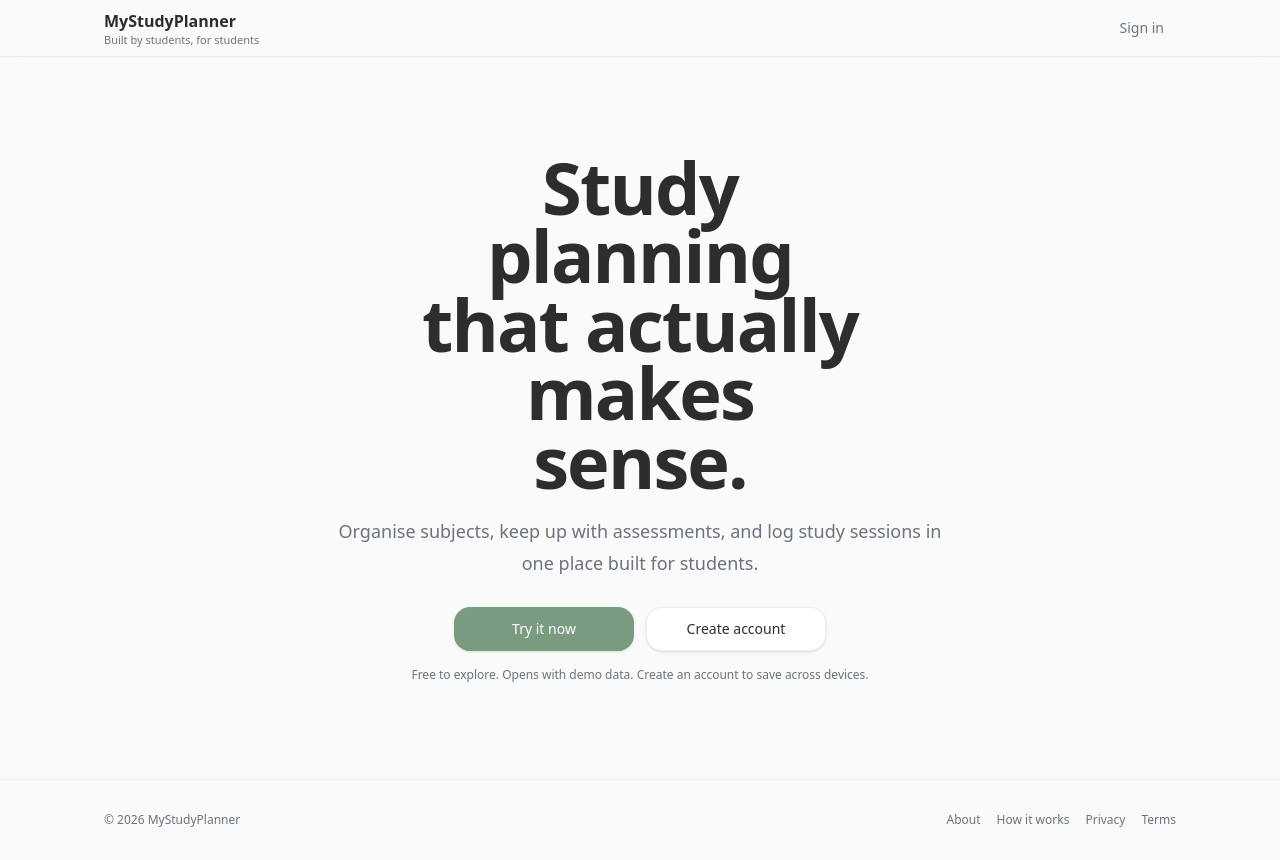
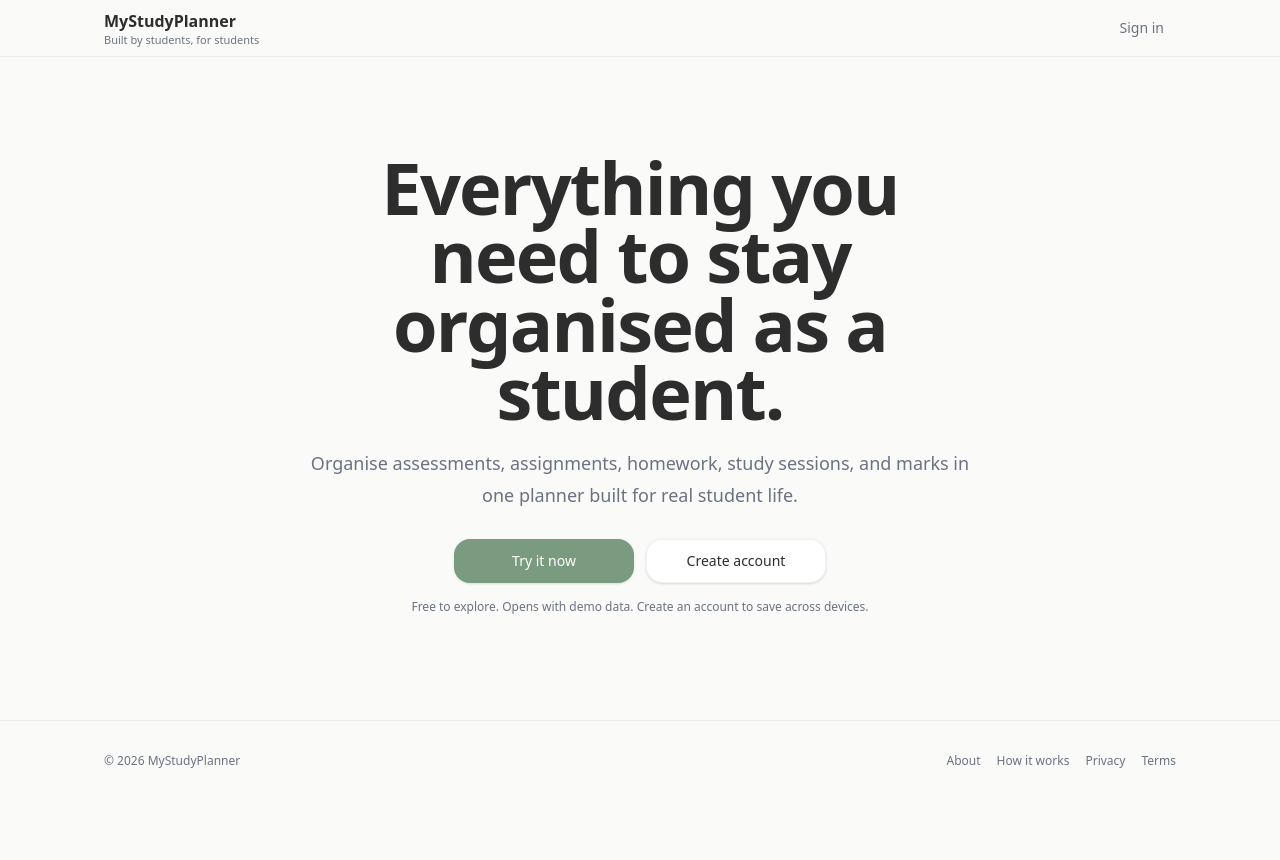
Before and after one commit to kaicrotty88/MyStudyPlanner, a Next.js app: page / in a window 1280 px wide. After the commit the page ends 801 px from the top, so only its background shows below. Built offline with nearby package versions, Linux system fonts and the light colour scheme; no server answers.

Commit message:
ihoemapage/mesage seo

```diff
--- a/app/layout.tsx
+++ b/app/layout.tsx
@@ -1,3 +1,4 @@
+// app/layout.tsx
 import type { Metadata } from "next";
 import { Geist, Geist_Mono } from "next/font/google";
 import { ClerkProvider } from "@clerk/nextjs";
@@ -20,7 +21,8 @@ export const metadata: Metadata = {
     default: "MyStudyPlanner",
     template: "%s • MyStudyPlanner",
   },
-  description: "Made by students, for students",
+  description:
+    "Organise assessments, assignments, homework, study sessions, and marks in one planner built for real student life.",
   alternates: {
     canonical: "/",
   },
@@ -40,12 +42,14 @@ export const metadata: Metadata = {
     url: "https://mystudyplanner.co/",
     siteName: "MyStudyPlanner",
     title: "MyStudyPlanner",
-    description: "Made by students, for students",
+    description:
+      "Organise assessments, assignments, homework, study sessions, and marks in one planner built for real student life.",
   },
   twitter: {
     card: "summary_large_image",
     title: "MyStudyPlanner",
-    description: "Made by students, for students",
+    description:
+      "Organise assessments, assignments, homework, study sessions, and marks in one planner built for real student life.",
   },
 };
 
@@ -64,31 +68,20 @@ export default function RootLayout({ children }: { children: React.ReactNode })
               fontFamily: "var(--font-geist-sans)",
             },
             elements: {
-              /* ---- Make Clerk card match your cards ---- */
               card: "rounded-2xl border border-border bg-card shadow-sm",
               cardBox: "w-full",
               rootBox: "w-full",
               main: "w-full",
-
-              /* ---- Titles ---- */
               headerTitle: "text-foreground text-lg font-semibold tracking-tight",
               headerSubtitle: "text-muted-foreground text-sm",
-
-              /* ---- Inputs ---- */
               formFieldLabel: "text-foreground text-sm font-medium",
               formFieldInput:
                 "bg-input-background border border-border rounded-xl text-foreground placeholder:text-muted-foreground focus:outline-none focus:ring-2 focus:ring-primary/30",
-
-              /* ---- Buttons ---- */
               formButtonPrimary:
                 "bg-primary text-primary-foreground hover:opacity-95 rounded-xl h-10",
-
-              /* ---- Links / dividers ---- */
               footerActionLink: "text-primary hover:opacity-90",
               dividerLine: "bg-border",
               dividerText: "text-muted-foreground text-xs",
-
-              /* ---- UserButton styling so it matches your nav ---- */
               userButtonTrigger:
                 "rounded-full focus:outline-none focus:ring-2 focus:ring-primary/30",
               userButtonPopoverCard: "rounded-2xl border border-border bg-card shadow-sm",
@@ -98,8 +91,6 @@ export default function RootLayout({ children }: { children: React.ReactNode })
           }}
         >
           {children}
-
-          {/* Vercel Web Analytics */}
           <Analytics />
         </ClerkProvider>
       </body>
--- a/app/page.tsx
+++ b/app/page.tsx
@@ -6,34 +6,34 @@ import { redirect } from "next/navigation";
 
 export const metadata: Metadata = {
   metadataBase: new URL("https://mystudyplanner.co"),
-  title: "MyStudyPlanner | Student Study Planner",
+  title: "Stay organised as a student",
   description:
-    "MyStudyPlanner helps students organise subjects, track assessments, plan study sessions, and stay on top of school in one place.",
+    "Organise assessments, assignments, homework, study sessions, and marks in one planner built for real student life.",
   keywords: [
-    "student study planner",
-    "online study planner",
-    "study planner for students",
-    "high school study planner",
-    "university study planner",
     "student planner",
-    "assessment planner",
+    "study planner",
+    "assessment tracker",
+    "assignment planner",
+    "homework planner",
     "study session tracker",
-    "assignment planner",
+    "marks tracker",
+    "school planner",
+    "student organisation app",
   ],
   alternates: { canonical: "/" },
   openGraph: {
-    title: "MyStudyPlanner | Student Study Planner",
+    title: "Stay organised as a student",
     description:
-      "Organise subjects, track assessments, plan study sessions, and stay on top of school in one place.",
+      "Organise assessments, assignments, homework, study sessions, and marks in one planner built for real student life.",
     url: "/",
     siteName: "MyStudyPlanner",
     type: "website",
   },
   twitter: {
     card: "summary_large_image",
-    title: "MyStudyPlanner | Student Study Planner",
+    title: "Stay organised as a student",
     description:
-      "A study planner that helps students organise school, assessments, and study sessions in one place.",
+      "Organise assessments, assignments, homework, study sessions, and marks in one planner built for real student life.",
   },
 };
 
@@ -60,18 +60,18 @@ export default async function Page() {
       </header>
 
       <main className="flex min-h-[calc(100vh-3.5rem)] flex-col">
-        <section className="relative overflow-hidden flex-1">
+        <section className="relative flex-1 overflow-hidden">
           <div className="pointer-events-none absolute inset-0 -z-10">
             <div className="absolute left-1/2 top-12 h-64 w-64 -translate-x-1/2 rounded-full bg-primary/8 blur-3xl md:top-16 md:h-72 md:w-72" />
           </div>
 
           <div className="mx-auto flex max-w-3xl flex-col items-center justify-center px-6 py-16 text-center md:px-10 md:py-24">
-            <h1 className="mx-auto max-w-[11ch] text-5xl font-semibold tracking-tight text-foreground md:text-7xl md:leading-[0.95]">
-              Study planning that actually makes sense.
+            <h1 className="mx-auto max-w-[13ch] text-5xl font-semibold tracking-tight text-foreground md:text-7xl md:leading-[0.95]">
+              Everything you need to stay organised as a student.
             </h1>
 
-            <p className="mx-auto mt-4 max-w-[38rem] text-[15px] leading-7 text-muted-foreground md:mt-5 md:text-lg md:leading-8">
-              Organise subjects, keep up with assessments, and log study sessions in one place built for students.
+            <p className="mx-auto mt-4 max-w-[42rem] text-[15px] leading-7 text-muted-foreground md:mt-5 md:text-lg md:leading-8">
+              Organise assessments, assignments, homework, study sessions, and marks in one planner built for real student life.
             </p>
 
             <div className="mt-7 flex flex-col items-center justify-center gap-3 sm:flex-row">
@@ -97,7 +97,7 @@ export default async function Page() {
         </section>
 
         <footer className="border-t border-border py-8">
-          <div className="mx-auto flex max-w-6xl flex-col gap-2 px-6 md:px-10 sm:flex-row sm:items-center sm:justify-between">
+          <div className="mx-auto flex max-w-6xl flex-col gap-2 px-6 sm:flex-row sm:items-center sm:justify-between md:px-10">
             <div className="text-xs text-muted-foreground">© {new Date().getFullYear()} MyStudyPlanner</div>
 
             <div className="flex items-center gap-4 text-xs">
```
